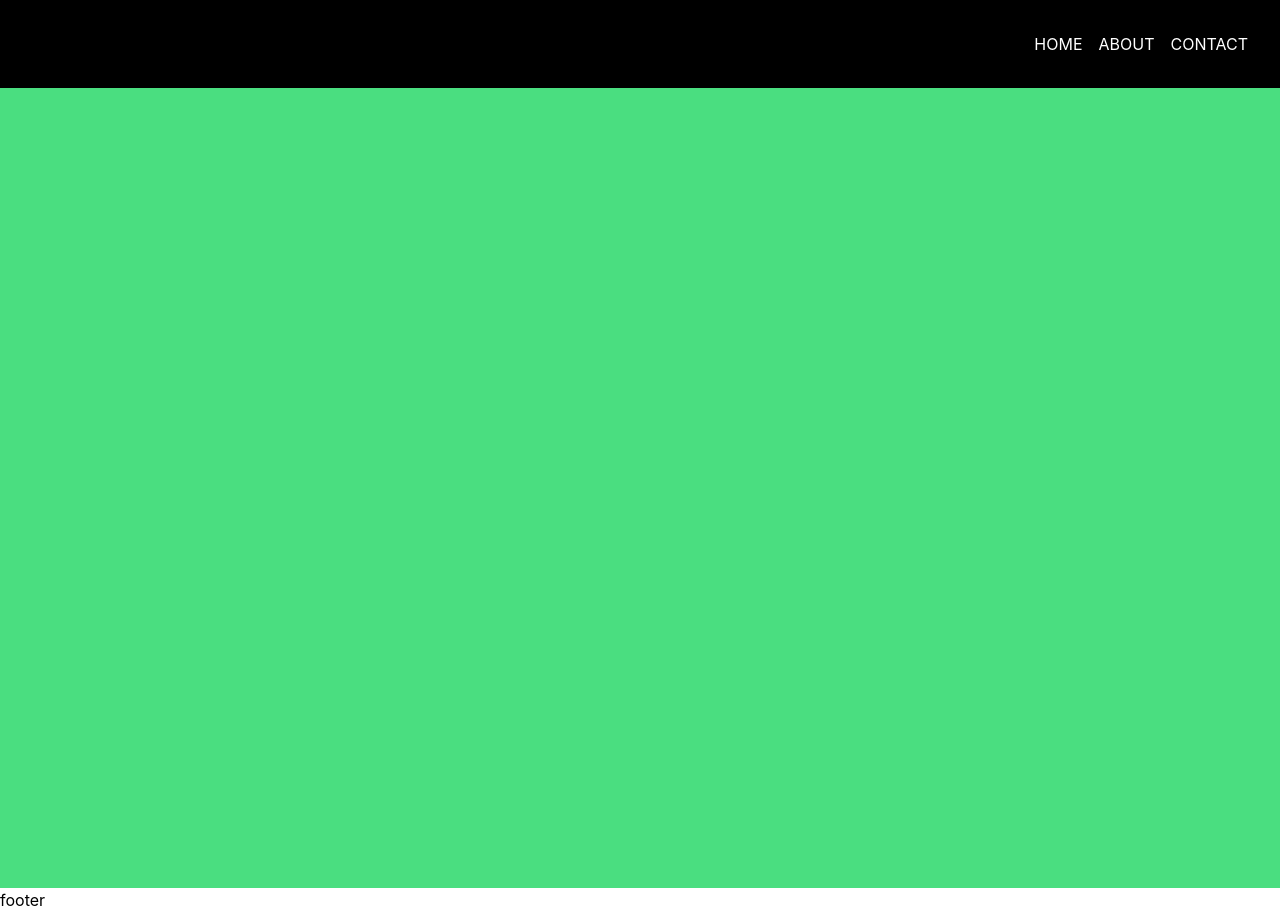
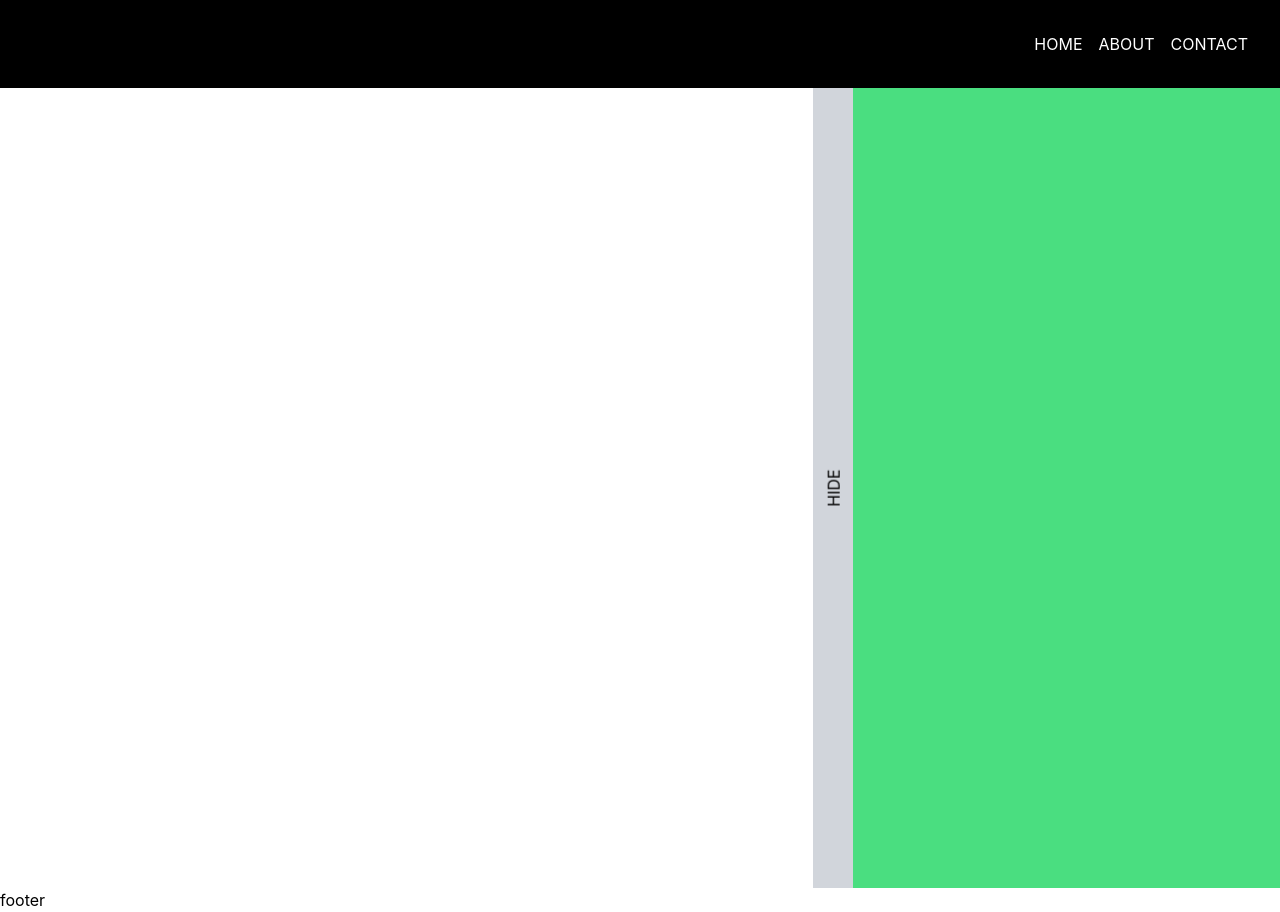
Before and after one commit to ax-sh-lab/windicss-react-ts-vite, a React (Vite) app: page /product in a window 1280 px wide. Built offline with nearby package versions, Linux system fonts and the light colour scheme.

Commit message:
feat: add product-page

```diff
--- a/src/components/pages/ProductPage/ProductPage.tsx
+++ b/src/components/pages/ProductPage/ProductPage.tsx
@@ -1,7 +1,23 @@
+import React from "react";
+
 const ProductPage = () => {
+  const [show, hide] = React.useState(true);
   return (
     <div className="ProductPage">
-      <section className="bg-green-400 h-screen"></section>
+      <section className="h-screen flex">
+        <div className="flex h-full w-2/3">
+          <div className="flex-1"></div>
+          <div className="bg-gray-300 w-10 grid place-items-center">
+            <span
+              className="cursor-pointer transform -rotate-90"
+              onClick={() => hide(!show)}
+            >
+              {show ? "HIDE" : "SHOW"}
+            </span>
+          </div>
+        </div>
+        <div className="bg-green-400 h-full w-1/3"></div>
+      </section>
     </div>
   );
 };
```
